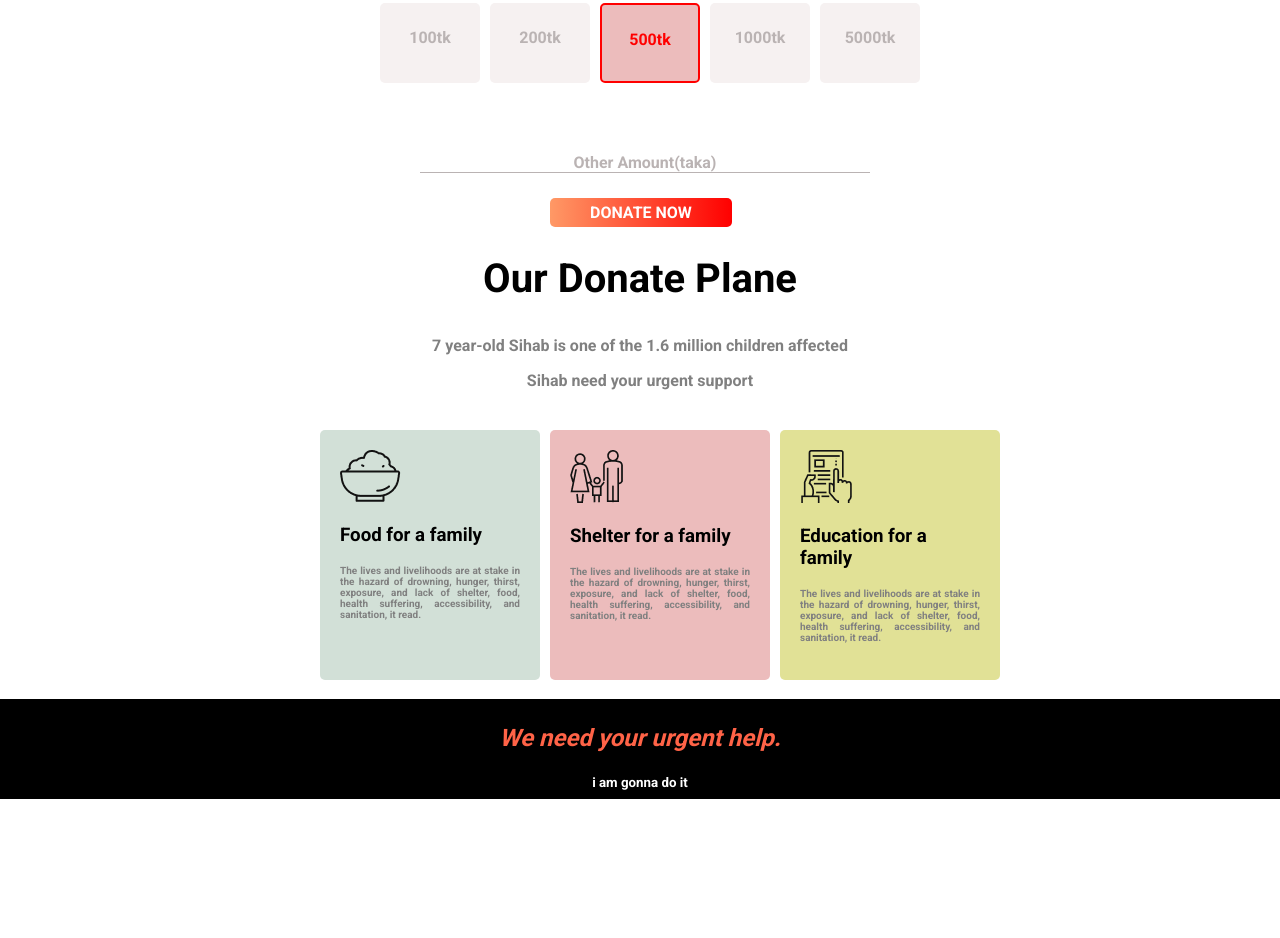
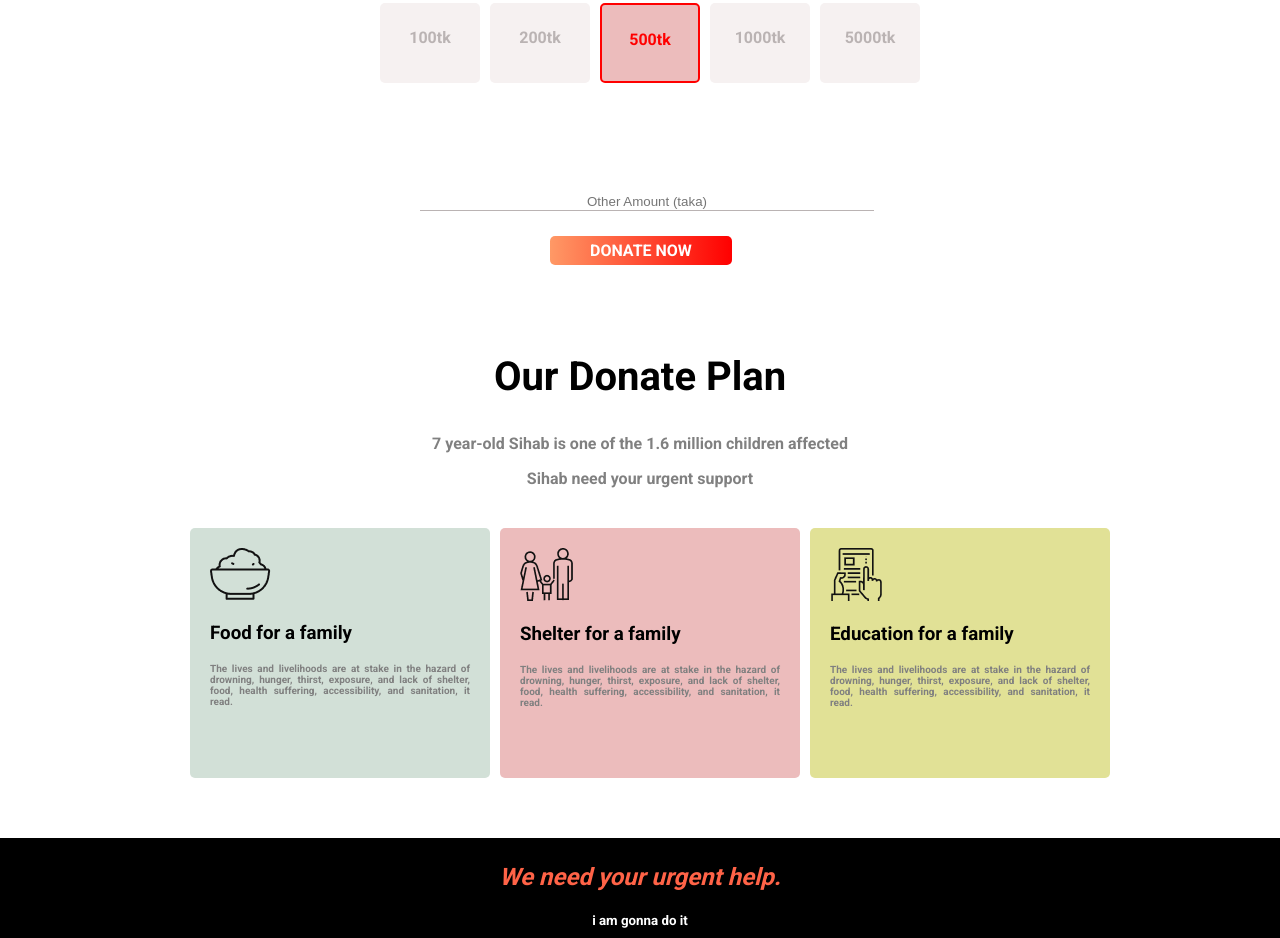
Before and after one commit to pujadey48/donate-today, a plain HTML site: page index.html in a window 1280 px wide. Shown: the part 891-1829 px from the top of the page. Before the commit the page ends 1690 px from the top, so only its background shows below. Drawn offline with Linux system fonts and the light colour scheme.

Commit message:
update footer and input

```diff
--- a/index.html
+++ b/index.html
@@ -30,6 +30,7 @@
         <h2 class="second-section-h2">Donate Today</h2>
         <p class="secondparagraph">Your donation also helps to ensure continued education for children</p>
         <p class="secondparagraph">We need your urgent help! </p>
+        <form>
             <div class="flexible-container">
                 <div class="div1">100tk</div>
                 <div class="div1">200tk</div>
@@ -38,19 +39,21 @@
                 <div class="div1">5000tk</div>
 
             </div>
-        <div class="bottom-border">
-            Other Amount(taka)
-        </div>
+            <input type="text"  placeholder="Other Amount (taka)" name="otherAmount", class="bottom-border"/>
+
             <div class="button-margin-top">
                 <a class="button" target="_blank" href="https://www.w3schools.com/">DONATE NOW</a>
             </div>
+        </form>
 
     </section>
 
     <section>
-            <h2 class="third-section-heading">Our Donate Plane</h2>
+            <div class="donate-plan">
+                <h2 class="third-section-heading">Our Donate Plan</h2>
             <p class="secondparagraph">7 year-old Sihab is one of the 1.6 million children affected</p>
             <p class="secondparagraph">Sihab need your urgent support </p>
+            </div>
 
         <div class="flexible-container2">
             <div class="divbox1">
--- a/style.css
+++ b/style.css
@@ -98,10 +98,13 @@ h1{
   .flexible-container2{
     display: flex;
     margin-top: 40px;
-    margin-left: 320px;
+    margin-left: 190px;
+  }
+  .donate-plan{
+    padding-top: 60px;
   }
   .divbox1{
-    width: 220px;
+    width: 300px;
   height: 250px;
   border-style: none;
   box-sizing: border-box;
@@ -112,7 +115,7 @@ h1{
 
   }
   .divbox2{
-    width: 220px;
+    width: 300px;
   height: 250px;
   border-style: none;
   box-sizing: border-box;
@@ -122,7 +125,7 @@ h1{
   padding: 20px;
   }
   .divbox3{
-    width: 220px;
+    width: 300px;
   height: 250px;
   border-style: none;
   box-sizing: border-box;
@@ -145,8 +148,22 @@ h1{
     background-color: black;
     color: white;
     height: 100px;
+    margin-top: 60px;
   }
   #footer-heading{
     padding-top: 25px;
     color: tomato;
+
   }
+  input {
+    outline: 0;
+    border-width: 0 0 2px;
+    border-color: blue
+  }
+  input:focus {
+    border-color: green
+  }
+  .center {
+    margin-left: 400px;
+
+  }
```
Also changed, not shown: 1 other file. Lines whose indentation alone changed are shown as unchanged.
